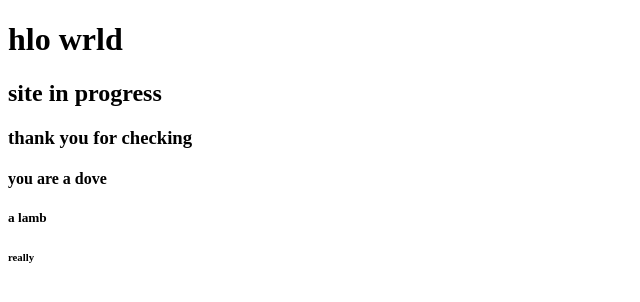
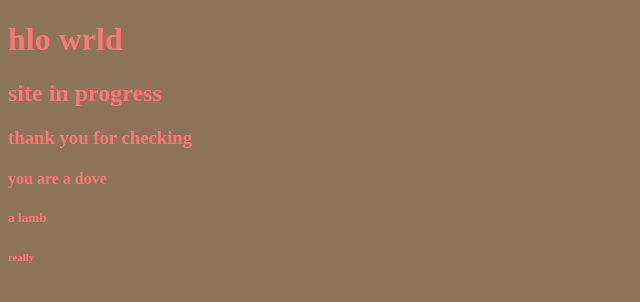
Before and after one commit to AdamIverson/ai-test, a website: page src/index.html in a window 1280 px wide. Shown: the whole page, without its empty margins (0-640 px from the left). Drawn offline with Linux system fonts and the light colour scheme.

Commit message:
bootstrap installed

```diff
--- a/package.json
+++ b/package.json
@@ -19,6 +19,7 @@
   },
   "homepage": "https://github.com/AdamIverson/ai-test#readme",
   "dependencies": {
+    "bootstrap": "^5.1.3",
     "netlify-cli": "^9.13.3"
   }
 }
--- /dev/null
+++ b/src/index.css
@@ -0,0 +1,4 @@
+body {
+    color: rgb(255, 116, 116);
+    background-color: rgba(83, 48, 3, 0.664);
+}
--- a/src/index.html
+++ b/src/index.html
@@ -4,6 +4,7 @@
     <meta charset="UTF-8">
     <meta http-equiv="X-UA-Compatible" content="IE=edge">
     <meta name="viewport" content="width=device-width, initial-scale=1.0">
+    <link rel="stylesheet" href="index.css">
     <title>adam iverson dot com</title>
 </head>
 <body>
```
Also changed, not shown: 1 other file.
